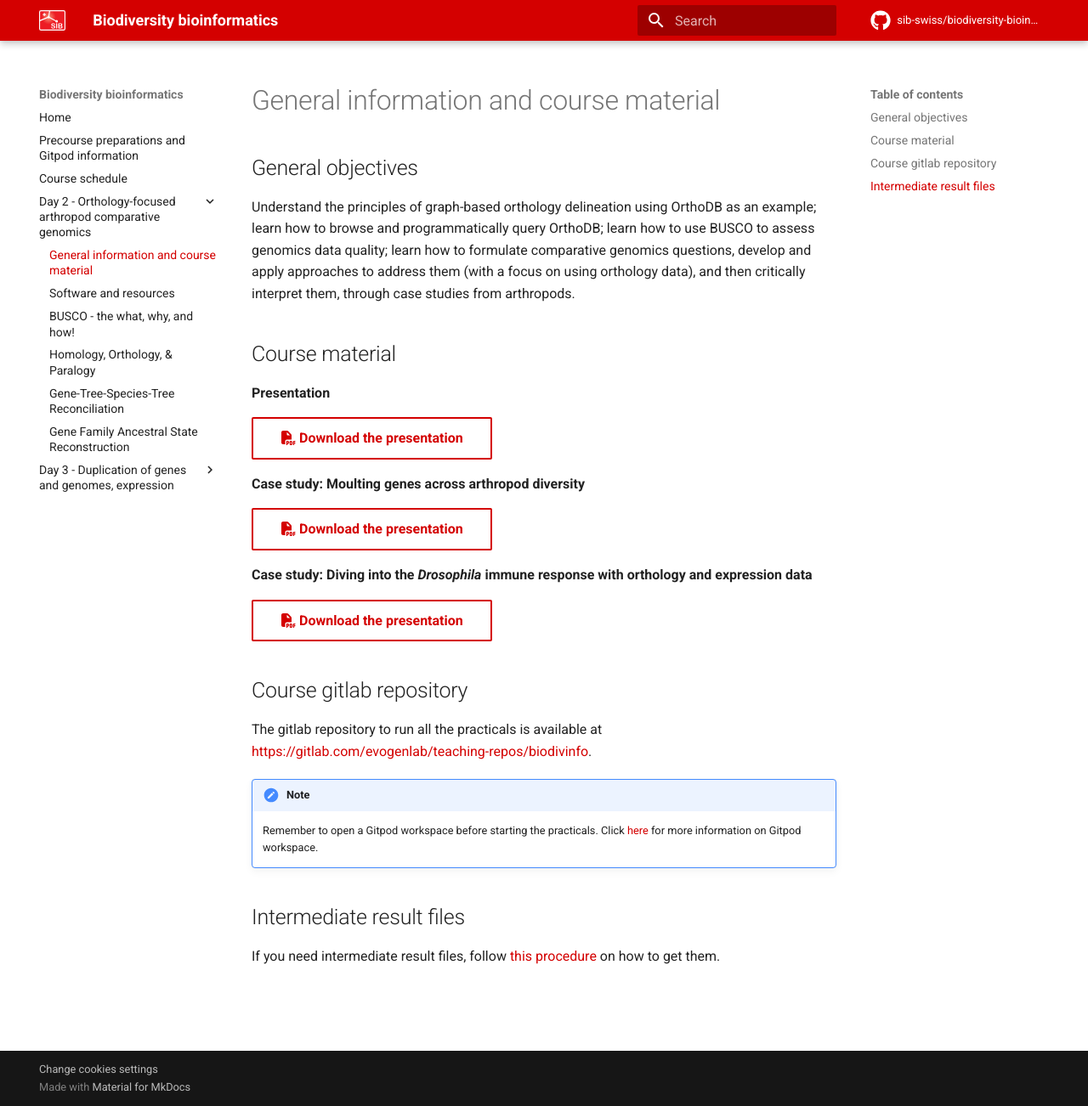
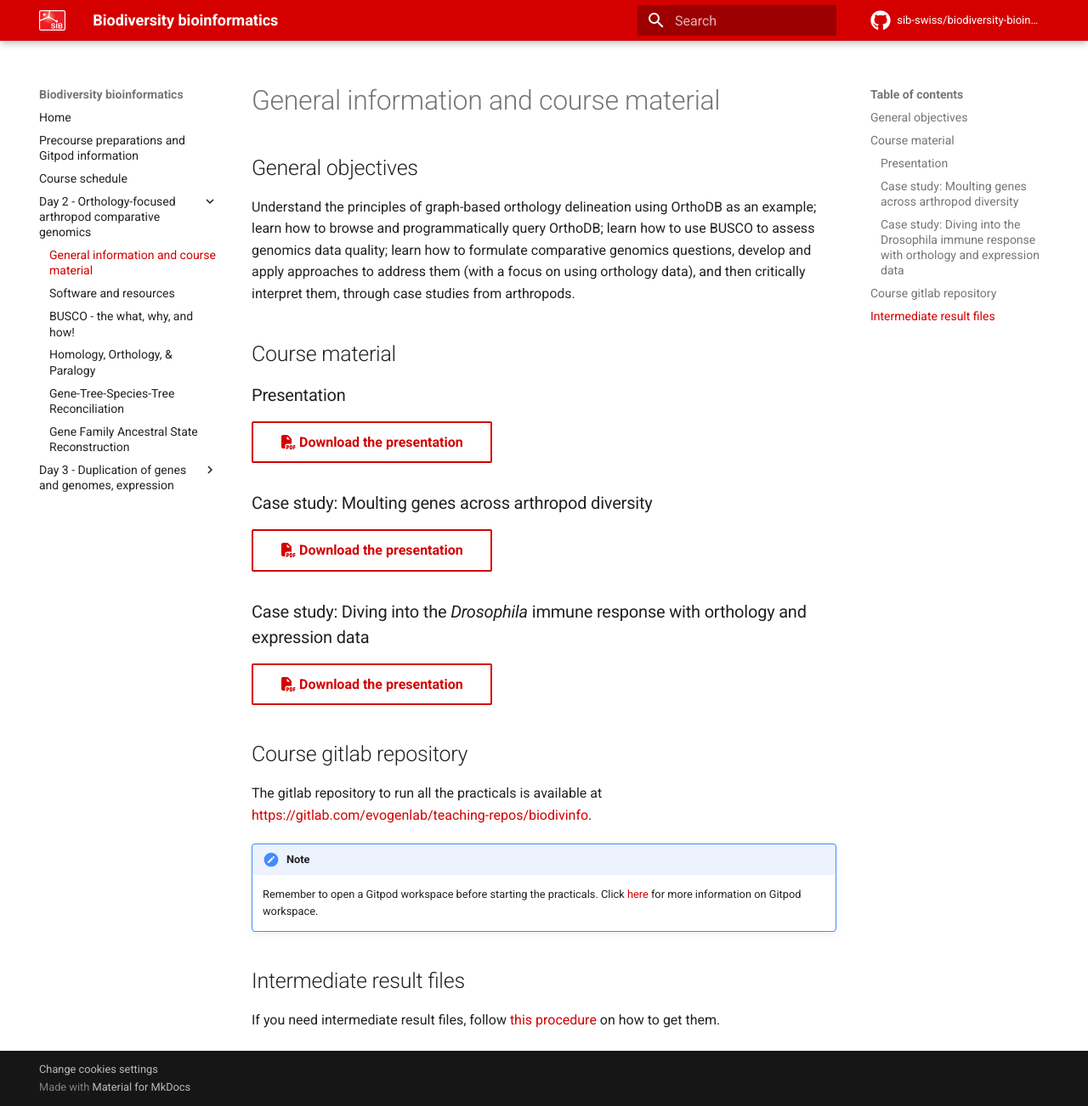
Before and after one commit to sib-swiss/biodiversity-bioinformatics, an MkDocs documentation site: the page built from docs/course_material/day2/1_general.md, in a window 1280 px wide and 1302 px high. Shown: the whole window at 85% size. Built offline with MkDocs 1.6.1 and Material for MkDocs 9.7.7, drawn with Linux system fonts in a browser that asks for light colours; comment, search, counter and statistics services are not loaded; the version menu is left out.

Commit message:
Adds structure improvements and text corrections

```diff
--- a/docs/course_material/day2/1_general.md
+++ b/docs/course_material/day2/1_general.md
@@ -4,15 +4,15 @@ Understand the principles of graph-based orthology delineation using OrthoDB as
 
 ## Course material
 
-**Presentation**
+### Presentation
 
 [:fontawesome-solid-file-pdf: Download the presentation](../../assets/pdf/day2_course_Robert_WATERHOUSE.pdf){: .md-button }
 
-**Case study: Moulting genes across arthropod diversity**
+### Case study: Moulting genes across arthropod diversity
 
 [:fontawesome-solid-file-pdf: Download the presentation](../../assets/pdf/day2_case_study1_Giulia_CAMPLI.pdf){: .md-button }
 
-**Case study: Diving into the _Drosophila_ immune response with orthology and expression data**
+### Case study: Diving into the _Drosophila_ immune response with orthology and expression data
 
 [:fontawesome-solid-file-pdf: Download the presentation](../../assets/pdf/day2_case_study2_Antonin_THIEBAUT.pdf){: .md-button }
 
```
Also changed, not shown: docs/course_material/day2/2_software.md (+1 -1 lines), docs/course_material/day3/2_software.md (+3 -3 lines), docs/course_schedule.md (+4 -4 lines).
